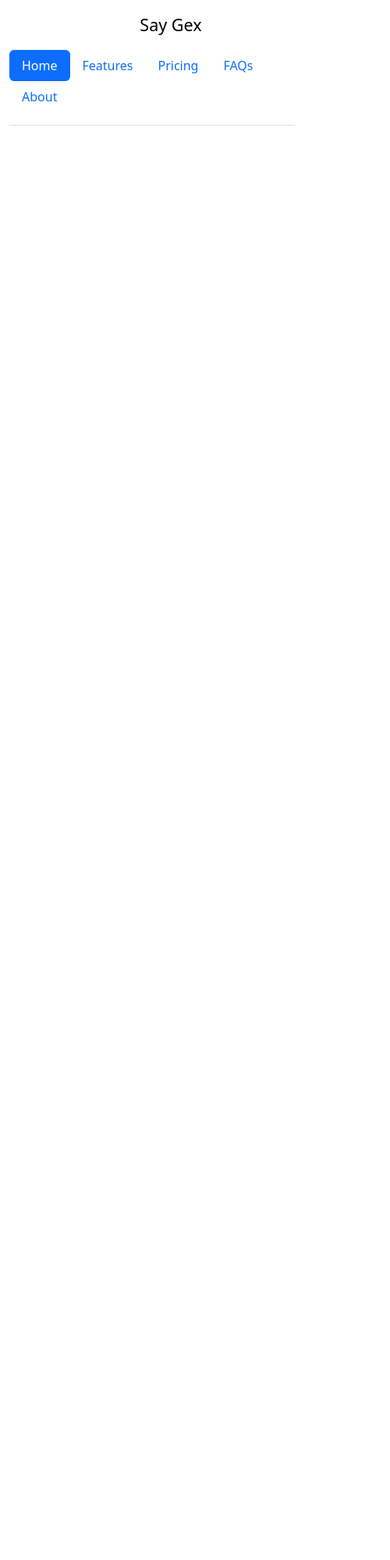
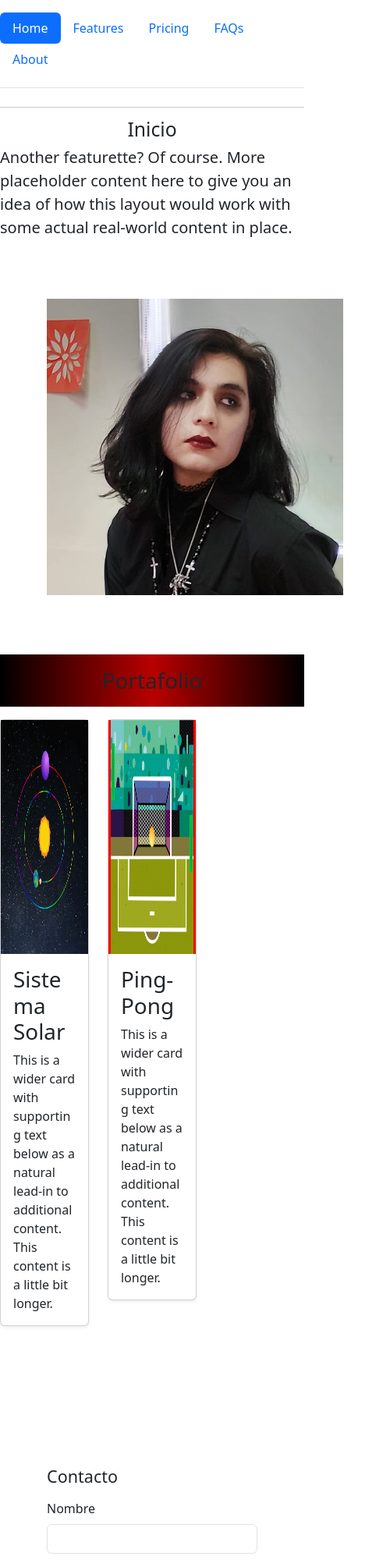
Before and after one commit to Enkv/Enkv.github.io, a plain HTML site: page index.html in a window 390 px wide. Shown: the top 2000 px of the page at 78% size, 500 px wide, since content can reach past the window. Before the commit the page ends 844 px from the top, so only its background shows below. Drawn offline with nearby package versions, Linux system fonts and the light colour scheme.

Commit message:
algo puse

```diff
--- a/index.html
+++ b/index.html
@@ -8,12 +8,9 @@
     <link rel="stylesheet" href="style.css">
 </head>
 <body>
-    <div class="container">
+
   <header class="d-flex flex-wrap justify-content-center py-3 mb-4 border-bottom">
-          <a href="/" class="d-flex align-items-center mb-3 mb-md-0 me-md-auto link-body-emphasis text-decoration-none">
-            <svg class="bi me-2" width="40" height="32" aria-hidden="true"><use xlink:href="#bootstrap"></use></svg>
-            <span class="fs-4">Say Gex</span>
-          </a>
+
 
     <ul class="nav nav-pills">
       <li class="nav-item"><a href="#" class="nav-link active" aria-current="page">Home</a></li>
@@ -23,10 +20,71 @@
       <li class="nav-item"><a href="#" class="nav-link">About</a></li>
     </ul>
   </header>
+<hr>
+<div class="presentacio">
+  <div class="col-md-7 order-md-2">
+    <h2 class="featurette-heading fw-normal lh-1" align="center">Inicio</h2>
+    <p class="lead">Another featurette? Of course. More placeholder content here to give you an idea of how this layout would work with some actual real-world content in place.</p>
+  </div>
+  <div class="col-md-5 order-md-1">
+  <img class="yoyoyo" src="imgref.jpg" width="500px" height="500px">
+  </div>
+</div>
+<div class="porot">
+<hr>
+<h1 align="center">Portafolio</h1>
+<hr>
+</div>
+<div class="imageneportafolioooss row align-items-start">
+  <div class="col col-4">
+    <div class="card shadow-sm">
+      <img src="scra2.png" width="100%" height="300">
+      <div class="card-body">
+        <h1>Sistema Solar</h1>
+        <p class="card-text">This is a wider card with supporting text below as a natural lead-in to additional content. This content is a little bit longer.</p>
+      </div>
+    </div>
+  </div>
+  <div class="col col-4">
+    <div class="card shadow-sm">
+     <img src="scra1.png" width="100%" height="300">
+      <div class="card-body">
+        <h1>Ping-Pong</h1>
+        <p class="card-text">This is a wider card with supporting text below as a natural lead-in to additional content. This content is a little bit longer.</p>
+      </div>
+    </div>
+  </div>
+</div>
+  <div>
+    <div class="contasto">
+      <h4 class="mb-3">Contacto</h4>
+      <form class="needs-validation" novalidate="">
+        <div class="row g-3">
+          <div class="col-sm-6">
+            <label for="firstName" class="form-label">Nombre</label>
+            <input type="text" class="form-control" id="firstName" placeholder="" value="" required="">
+            <div class="invalid-feedback">
+              Se requiere nombre valido.
+            </div>
           </div>
 
+          <div class="col-sm-6">
+            <label for="lastName" class="form-label">Apellido </label>
+            <input type="text" class="form-control" id="lastName" placeholder="" value="" required="">
+            <div class="invalid-feedback">
+              Se requiere apellido valido.
+            </div>
+          </div>
 
+          <div class="col-12">
+            <label for="email" class="form-label">Email <span class="text-body-secondary">(Optional)</span></label>
+            <input type="email" class="form-control" id="email" placeholder="you@example.com">
+            <div class="invalid-feedback">
+              Coloca una direccion de correo valida.
 
+      </form>
+    </div>
+  </div>
   <script src="https://cdn.jsdelivr.net/npm/bootstrap@5.3.5/dist/js/bootstrap.bundle.min.js" integrity="sha384-k6d4wzSIapyDyv1kpU366/PK5hCdSbCRGRCMv+eplOQJWyd1fbcAu9OCUj5zNLiq" crossorigin="anonymous"></script>
 </body>
 </html>
--- a/style.css
+++ b/style.css
@@ -0,0 +1,12 @@
+.contasto{
+padding: 180px 60px
+}
+.imageneportafolioooss{
+    padding: 30;
+}
+.porot{
+background: linear-gradient(90deg, rgba(0, 0, 0, 1) 0%, rgba(184, 0, 0, 1) 50%, rgba(0, 0, 0, 1) 100%);;
+}
+.yoyoyo{
+    padding: 60px;
+}
```
Also changed, not shown: imgref.jpg (added), scra1.png (added), scra2.png (added). Lines whose indentation alone changed are shown as unchanged.
